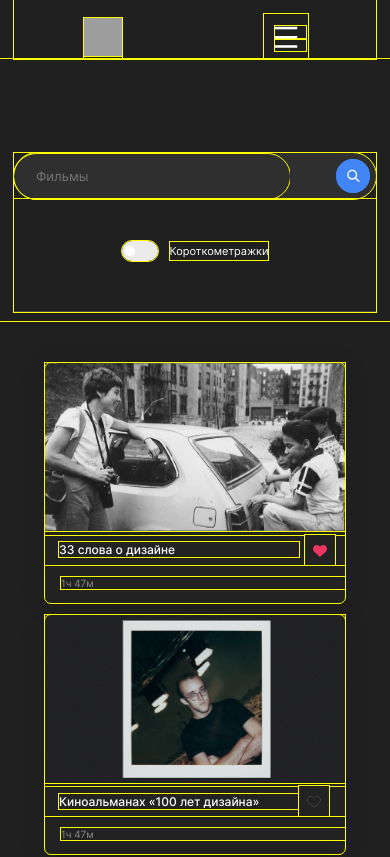
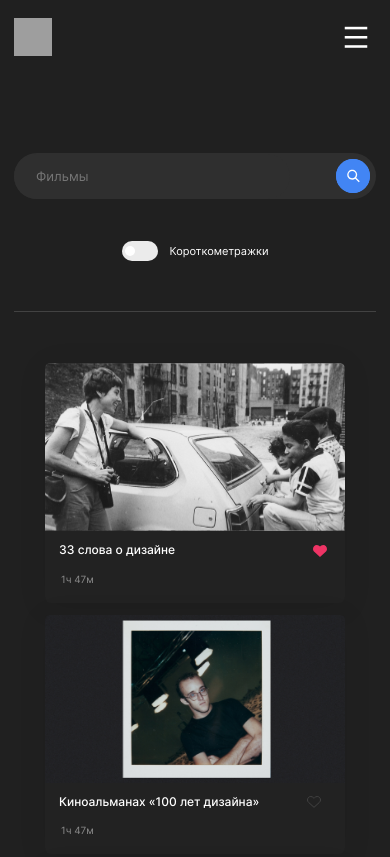
Before and after one commit to DonVladon96/movies-explorer-frontend, a React (Create React App) app: page /Movies in a window 390 px wide. Shown: the top 857 px of the page. Built offline with nearby package versions, Linux system fonts and the light colour scheme; grey boxes are pictures that could not be loaded; the HTML template or start-up script is replaced by a standard one.

Commit message:
исправил замечания по movies

```diff
--- a/src/components/App/App.css
+++ b/src/components/App/App.css
@@ -1,5 +1,6 @@
 .app {
   max-width: 1280px;
+  min-width: 320px;
   margin: auto;
   display: flex;
   flex-direction: column;
@@ -11,17 +12,4 @@
   position: relative;
   width: 100%;
   font-weight: 400;
-
-  text-rendering: optimizeLegibility;
-  -webkit-font-smoothing: antialiased;
-  -moz-osx-font-smoothing: grayscale;
-  -webkit-text-size-adjust: 100%;
-  -ms-text-size-adjust: 100%;
-  -moz-text-size-adjust: 100%;
-
 }
-
-
-* { outline: 1px solid yellow; }
-
-/* 336 прокручивается */
--- a/src/components/Header/Header.css
+++ b/src/components/Header/Header.css
@@ -108,12 +108,14 @@
         padding: 5px 10px;
     }
 
+
     .header__container {
         align-items: center;
     }
 
     .header__button-signup {
         font-size: 10px;
+        padding: 0;
     }
 
     .header__button-signing {
--- a/src/components/HeaderLogedin/HeaderLogedin.css
+++ b/src/components/HeaderLogedin/HeaderLogedin.css
@@ -1,6 +1,6 @@
 .header-logedin {
-    padding-left: 70px;
-    padding-right: 70px;
+    margin-left: 70px;
+    margin-right: 70px;
     padding-top: 17px;
     align-items: center;
     display: grid;
--- a/src/components/Main/AboutMe/AboutMe.css
+++ b/src/components/Main/AboutMe/AboutMe.css
@@ -167,8 +167,8 @@
     }
 
     .aboutme__avatar {
-        width: 100%;
-        height: 100%;
+        width: 292px;
+        height: 352px;
         flex-shrink: 0;
     }
 
--- a/src/components/Main/Promo/Promo.css
+++ b/src/components/Main/Promo/Promo.css
@@ -140,13 +140,16 @@
     .Promo__title {
         color: #FFF;
         text-align: center;
+        font-family: 'Inter', Arial, sans-serif;
         font-size: 29px;
         font-style: normal;
         font-weight: 400;
-        line-height: 37px; /* 127.586% */
+        line-height: 37px;
         letter-spacing: -1.16px;
-        /*max-width: 292px;*/
-        width: calc(100% + 32px);
+        display: flex;
+        width: 292px;
+        flex-direction: column;
+        flex-shrink: 0;
     }
 
     .Promo__container {
--- a/src/components/Main/Techs/Techs.css
+++ b/src/components/Main/Techs/Techs.css
@@ -44,7 +44,7 @@
     font-weight: 400;
     letter-spacing: -0.56px;
     display: flex;
-    max-width: 460px;
+    width: 460px;
     flex-direction: column;
     margin: auto;
 }
@@ -88,7 +88,7 @@
 }
 
 
-@media screen and (max-width: 836px) {
+@media screen and (max-width: 769px) {
     .techs__container {
         padding-left: 50px;
         padding-right: 50px;
@@ -175,6 +175,7 @@
         line-height: 16px;
         letter-spacing: -0.44px;
         display: flex;
+        width: 292px;
         flex-direction: column;
         margin: 0 auto;
         padding: 0;
--- a/src/components/Movies/MoviesCardList/MoviesCardList.css
+++ b/src/components/Movies/MoviesCardList/MoviesCardList.css
@@ -18,6 +18,7 @@
     box-shadow: 0px 4px 30px 0px rgba(0, 0, 0, 0.08);
     margin: 0;
     padding: 0;
+
 }
 
 .movie__container {
@@ -48,8 +49,11 @@
     width: 290px;
     flex-direction: column;
     flex-shrink: 0;
+    overflow: hidden;
     margin: 0;
     margin-left: 16px;
+    text-overflow: ellipsis;
+    white-space: nowrap;
     margin-top: 14px;
 }
 
@@ -90,7 +94,7 @@
     padding: 0;
 }
 
-@media screen and (max-width: 1212px) {
+@media screen and (max-width: 1230px) {
     .movie__container {
         margin-bottom: 7px;
     }
@@ -105,7 +109,7 @@
     }
 }
 
-@media screen and (max-width: 795px) {
+@media screen and (max-width: 830px) {
     .movieCardList {
         grid-template-columns: 1fr;
         padding-left: 10px;
@@ -132,6 +136,7 @@
         padding-right: 30px;
         padding-top: 50px;
         gap: 29px;
+        padding-bottom: 30px;
     }
 
     .movie:nth-child(9) {
@@ -158,7 +163,7 @@
     }
 
     .movie {
-        max-width: 339px;
+        width: 339px;
         flex-shrink: 0;
     }
 
@@ -166,17 +171,20 @@
         margin-left: 14px;
         display: flex;
         width: 260px;
+        margin-top: 8px;
     }
 
 }
 
-@media screen and (max-width: 736px) {
+@media screen and (max-width: 760px) {
     .movieCardList {
         grid-template-columns: 1fr;
         padding-left: 10px;
         padding-right: 10px;
         gap: 12px;
         padding-top: 41px;
+        justify-content: center;
+        padding-bottom: 14px;
     }
 
     .movie__poster {
@@ -195,10 +203,14 @@
         gap: 6px;
     }
 
+    .movie {
+        width: 300px;
 
+    }
 
     .movie__time-line {
         font-size: 10px;
+        margin-bottom: 18px;
     }
 
     .movie__like-active {
@@ -239,12 +251,10 @@
 
 @media screen and (max-width: 530px) {
     .movie__container {
-    gap: 0;
+        gap: 0;
+        margin-bottom: 8px;
     }
 
-    .movie {
-        max-width: 300px;
-    }
 
     .movie__like-active {
         margin-left: 6px;
--- a/src/components/Movies/SearchForm/SearchForm.css
+++ b/src/components/Movies/SearchForm/SearchForm.css
@@ -46,6 +46,7 @@
     padding-left: 22px;
     padding-top: 14px;
     padding-bottom: 14px;
+    overflow: hidden;
 }
 
 .searchform__button {
--- a/src/components/SavedMovies/SavedMovies.css
+++ b/src/components/SavedMovies/SavedMovies.css
@@ -55,6 +55,7 @@
     width: 290px;
     flex-direction: column;
     flex-shrink: 0;
+    overflow: hidden;
     margin: 0;
     margin-left: 16px;
 }
@@ -175,7 +176,7 @@
     }
 }
 
-@media screen and (max-width: 792px) {
+@media screen and (max-width: 808px) {
     .saveMovie__container {
         margin-bottom: 7px;
         gap: 4px
@@ -223,7 +224,7 @@
 
 }
 
-@media screen and (max-width: 736px) {
+@media screen and (max-width: 760px) {
     .saveMovieCardList__container {
         grid-template-columns: 1fr;
         padding-left: 10px;
```
